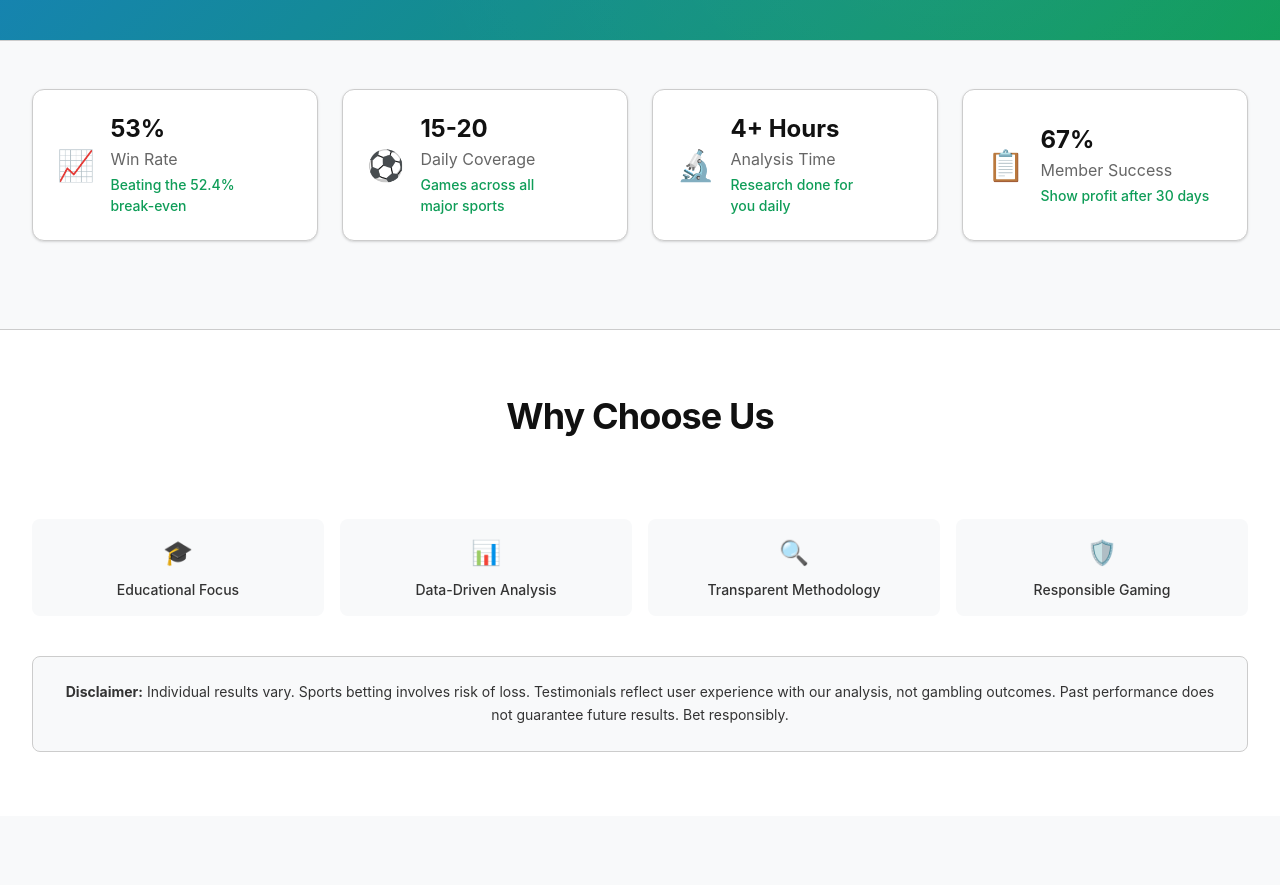
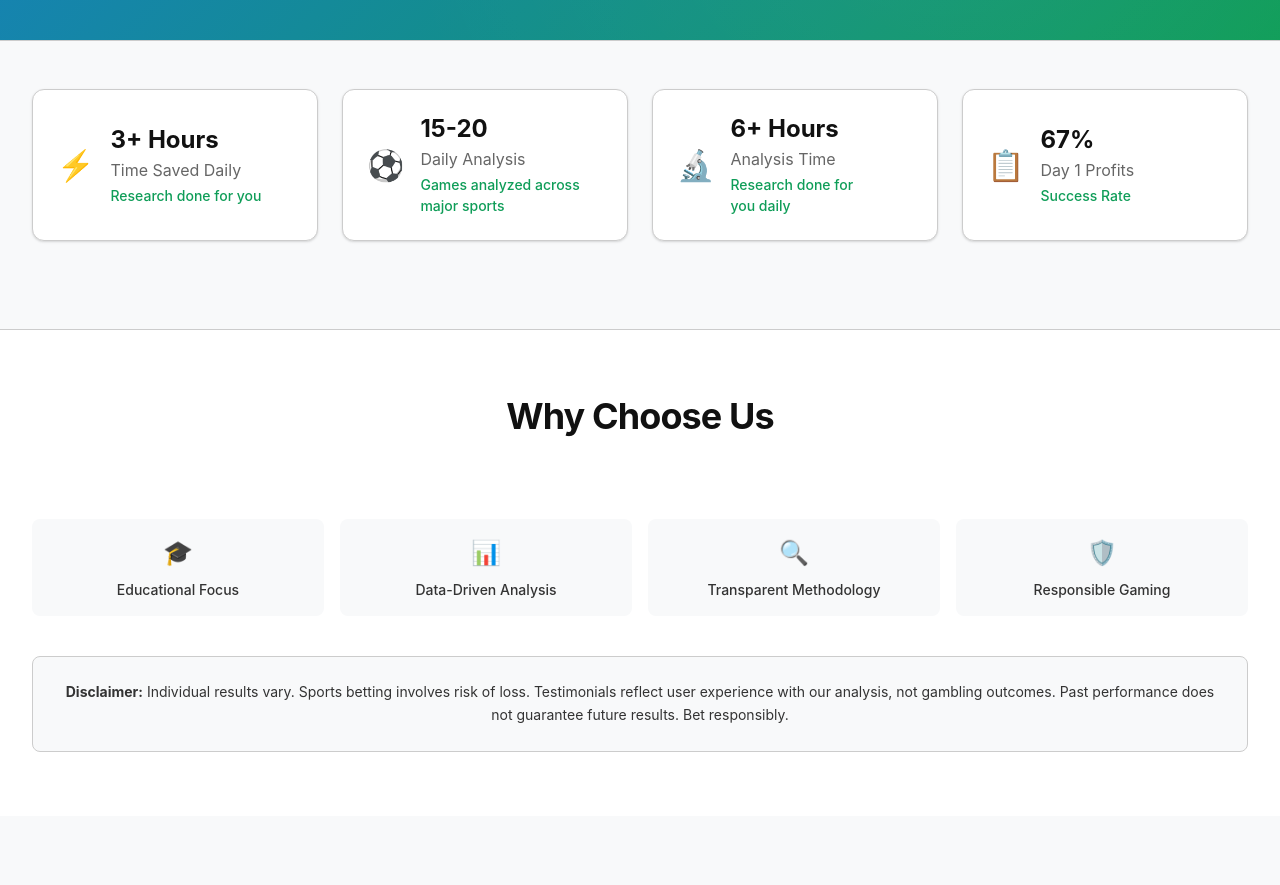
Before and after one commit to raffik16/drivejoy, a Next.js app: page / in a window 1280 px wide. Shown: the part 866-1751 px from the top of the page. Built offline with nearby package versions, Linux system fonts and the light colour scheme.

Commit message:
Update StatsBar.tsx

```diff
--- a/components/landing/StatsBar/StatsBar.tsx
+++ b/components/landing/StatsBar/StatsBar.tsx
@@ -11,28 +11,28 @@ interface Stat {
 
 const liveStats: Stat[] = [
   {
-    label: 'Win Rate',
-    value: '53%',
-    icon: '📈',
-    change: 'Beating the 52.4% break-even'
+    label: 'Time Saved Daily',
+    value: '3+ Hours',
+    icon: '⚡',
+    change: 'Research done for you'
   },
   {
-    label: 'Daily Coverage',
+    label: 'Daily Analysis',
     value: '15-20',
     icon: '⚽',
-    change: 'Games across all major sports'
+    change: 'Games analyzed across major sports'
   },
   {
     label: 'Analysis Time',
-    value: '4+ Hours',
+    value: '6+ Hours',
     icon: '🔬',
     change: 'Research done for you daily'
   },
   {
-    label: 'Member Success',
+    label: 'Day 1 Profits',
     value: '67%',
     icon: '📋',
-    change: 'Show profit after 30 days'
+    change: 'Success Rate'
   }
 ];
 
```
